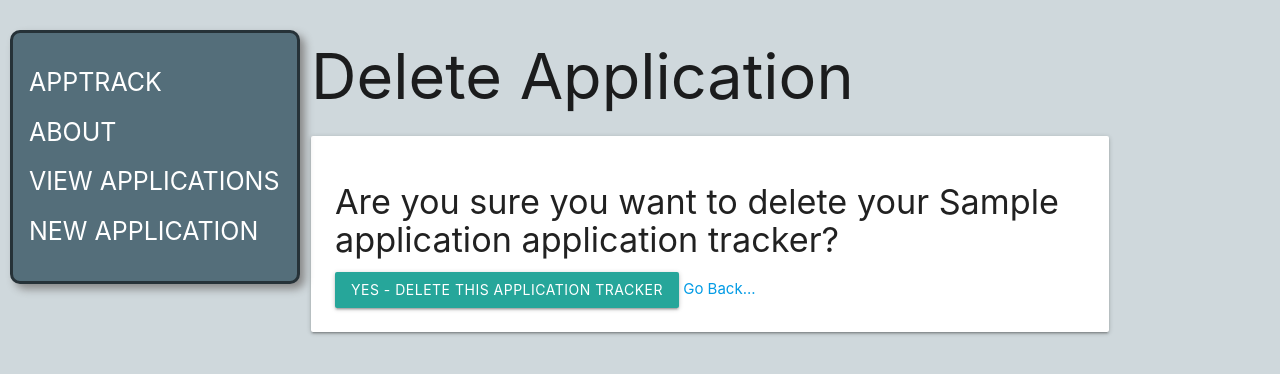
After one commit to CoryMetcalf96/apptrack, a Django app: page /applications/1/delete/ in a window 1280 px wide. The commit adds this page. Shown: the top 374 px of the page. Run offline with Django 4.2, Linux system fonts and the light colour scheme; tables that the repository leaves empty hold one stand-in row (values such as "Sample post").

Commit message:
Added update and delete functionality.

```diff
--- a/main_app/templates/applications/detail.html
+++ b/main_app/templates/applications/detail.html
@@ -12,6 +12,10 @@
         <p>Application Link: <a href="{{ app.application_link }}">{{ application.application_link}}</a></p>
         <p>Personal Notes: {{ application.notes }}</p>
     </div>
+    <div class="card-action">
+        <a href="{% url 'applications_update' application.id %}" class="btn">Update Application</a>
+        <a href="{% url 'applications_delete' application.id %}" class="btn">Delete Application</a>
+    </div>
 </div>
 
 {% endblock %}
--- /dev/null
+++ b/main_app/templates/main_app/application_confirm_delete.html
@@ -0,0 +1,17 @@
+{% extends 'base.html' %} {% block content %}
+
+<h1>Delete Application</h1>
+<div class="card">
+    <div class="card-content">
+        <h4>
+            Are you sure you want to delete your {{ object.company_name }} application tracker?
+        </h4>
+        <form action="" method="POST">
+            {% csrf_token %}
+            <input type="submit" value="Yes - Delete this application tracker" class="btn" />
+            <a href="{% url 'applications_detail' application.id %}">Go Back...</a>
+        </form>
+    </div>
+</div>
+
+{% endblock %}
--- a/main_app/urls.py
+++ b/main_app/urls.py
@@ -11,5 +11,9 @@ urlpatterns = [
     # PATH TO VIEW INDIVIDUAL APPLICATIONS
     path('applications/<int:application_id>/', views.applications_detail, name='applications_detail'),
     # PATH TO CREATE A NEW APPLICATION
-    path('applications/create', views.ApplicationsCreate.as_view(), name='applications_create')
+    path('applications/create', views.ApplicationsCreate.as_view(), name='applications_create'),
+    # PATH TO UPDATE AN INDIVIDUAL APPLICATION
+    path('applications/<int:pk>/update/', views.ApplicationsUpdate.as_view(), name='applications_update'),
+    # PATH TO DELETE AN INDIVIDUAL APPLICATION
+    path('applications/<int:pk>/delete/', views.ApplicationsDelete.as_view(), name='applications_delete'),
 ]
--- a/main_app/views.py
+++ b/main_app/views.py
@@ -1,5 +1,5 @@
 from django.shortcuts import render
-from django.views.generic.edit import CreateView
+from django.views.generic.edit import CreateView, UpdateView, DeleteView
 from .models import Application
 
 # HOME VIEW
@@ -24,3 +24,13 @@ def applications_detail(request, application_id):
 class ApplicationsCreate(CreateView):
     model = Application
     fields = '__all__'
+
+# APPLICATION UPDATE CLASS-BASED-VIEW
+class ApplicationsUpdate(UpdateView):
+    model = Application
+    fields = '__all__'
+
+# APPLICATION DELETE CLASS-BASED-VIEW
+class ApplicationsDelete(DeleteView):
+    model = Application
+    success_url = '/applications/'
```
Also changed, not shown: main_app/templates/main_app/application_form.html (+6 -3 lines).
